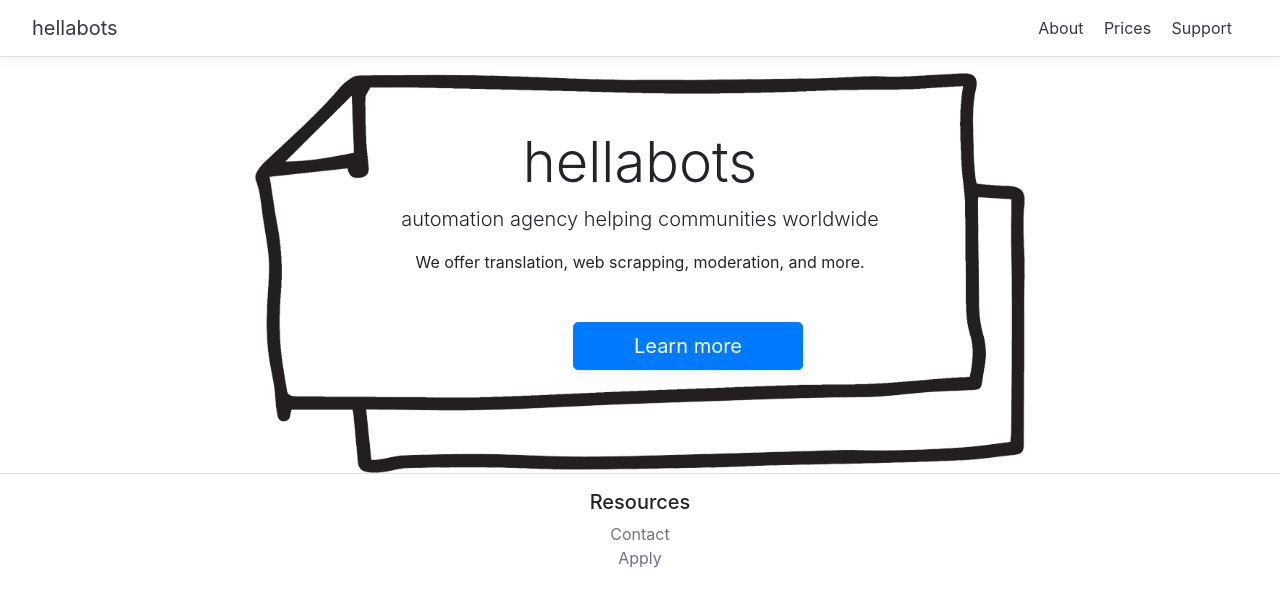
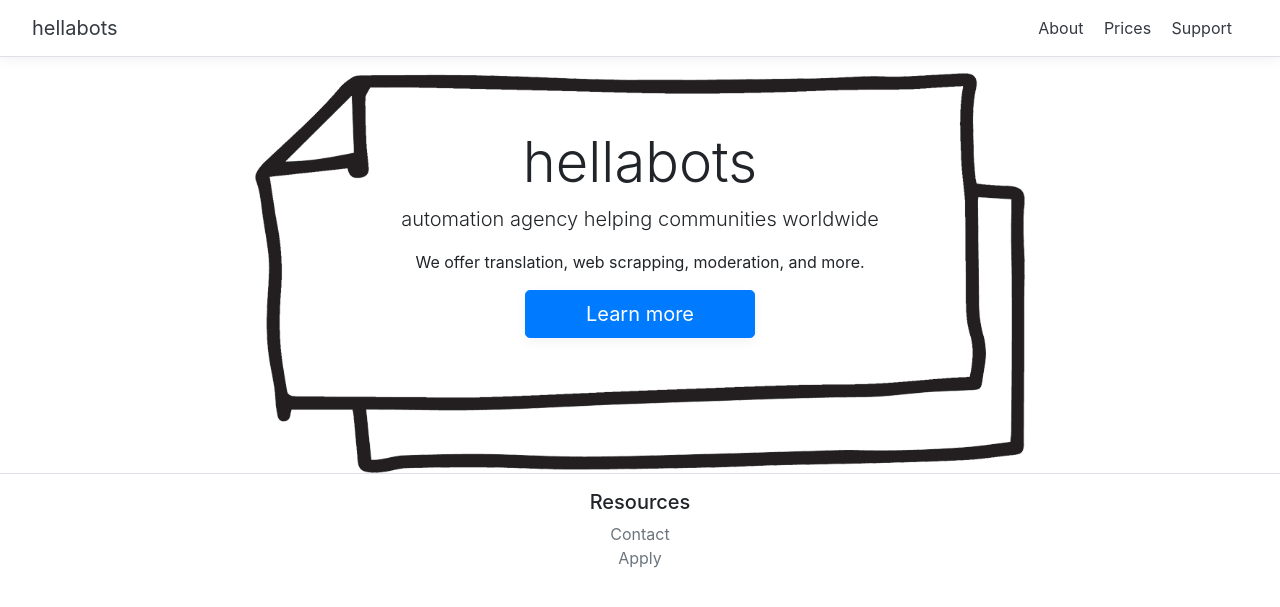
Before and after one commit to cmooredev/api-keys, a Flask app: page / in a window 1280 px wide. Shown: the top 607 px of the page. Run offline with Flask 2, Linux system fonts and the light colour scheme; some libraries are stand-ins or nearby versions.

Commit message:
update image

```diff
--- a/apiapp/templates/about.html
+++ b/apiapp/templates/about.html
@@ -13,7 +13,7 @@
         Contact us for custom requests.</p>
       </div>
   </div>
-  <div class="container m-5 text-center">
+  <div class="container text-center">
     <img height="400px" src="{{ url_for('static',filename='assets/img/planets.png') }}">
   </div>
 
--- a/apiapp/templates/index.html
+++ b/apiapp/templates/index.html
@@ -10,7 +10,7 @@
         <p class="lead">automation agency helping communities worldwide</p>
         <p>We offer translation, web scrapping, moderation, and more.</p>
       </div>
-  <div class='container m-5'>
+  <div class='container'>
     <div class="col-md-4 mx-auto mt-2">
           <div class="col-sm-12">
              <a class="btn btn-lg btn-block btn-primary mt-2 box-shadow" href="/pricing">Learn more</a>
```
